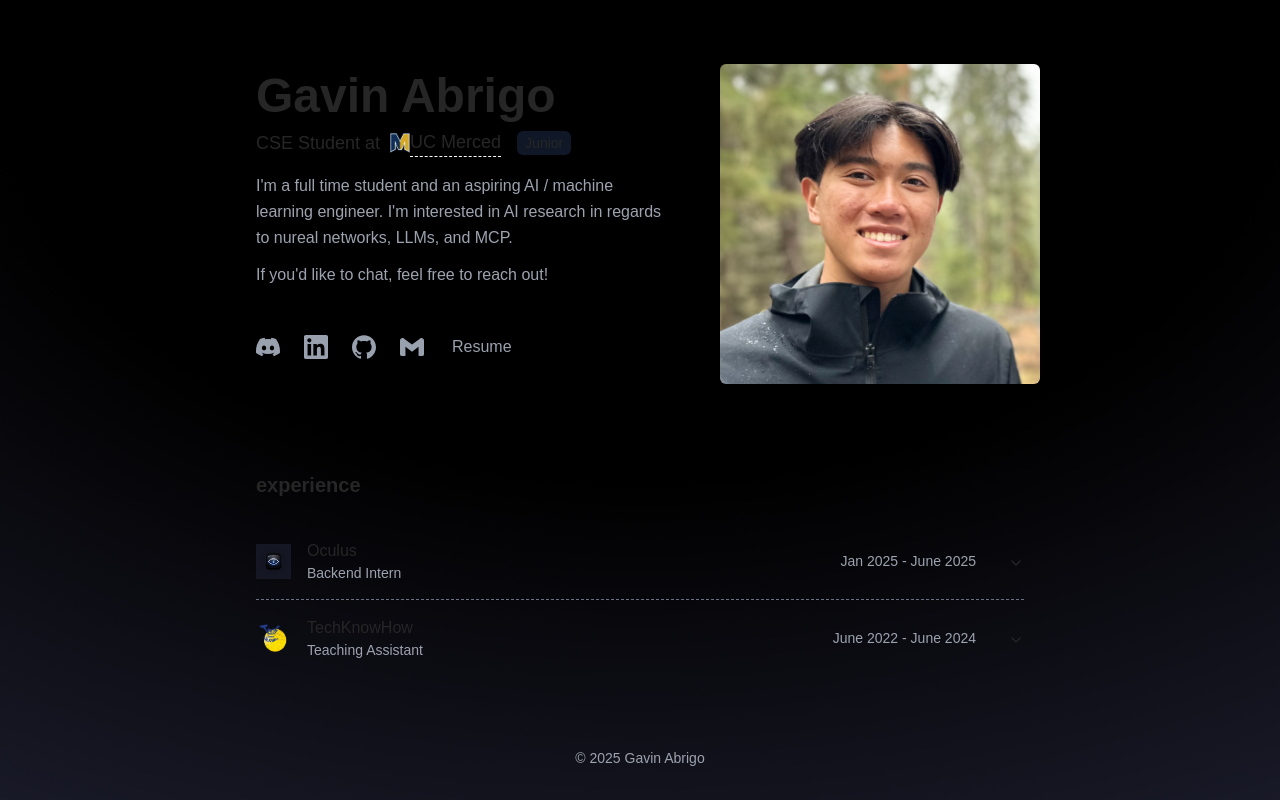
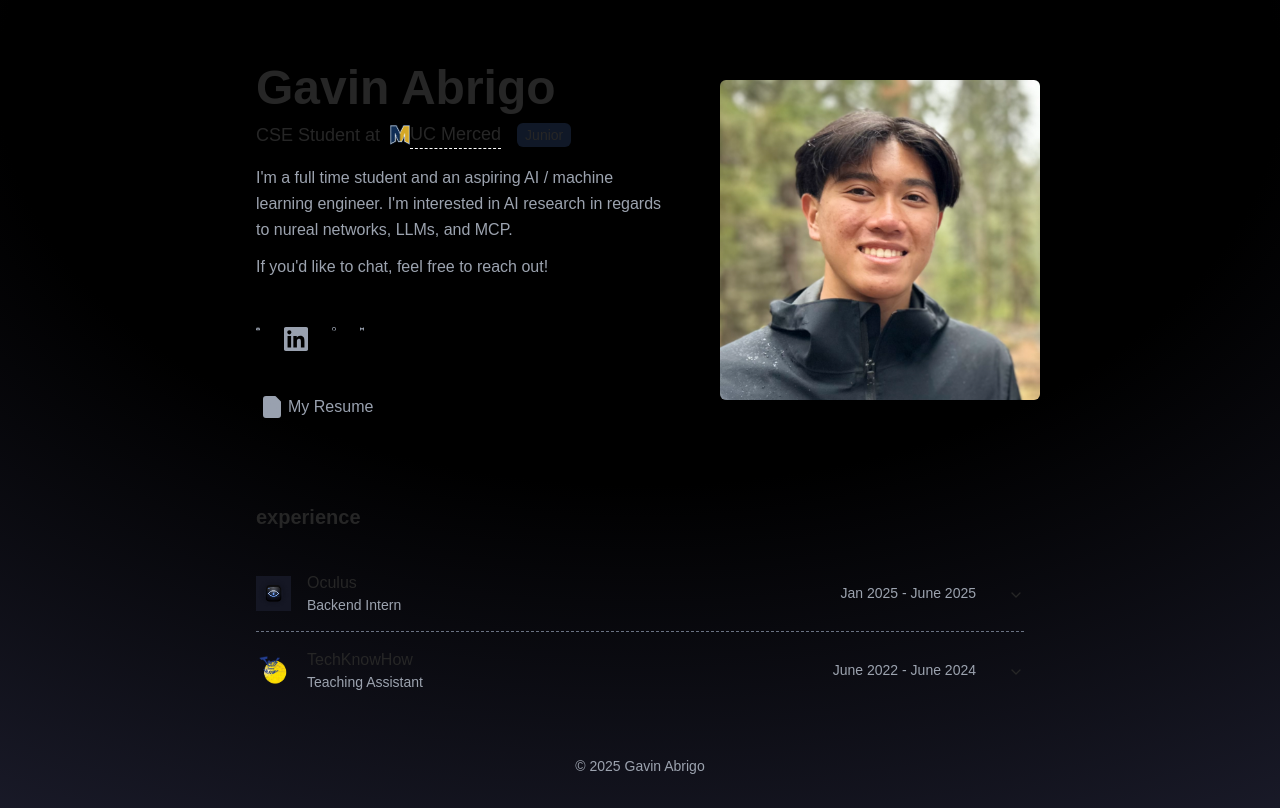
Before and after one commit to gav-ip/personal-website, a Next.js app: page / in a window 1280 px wide. Built offline with nearby package versions, Linux system fonts and the light colour scheme.

Commit message:
Update hero.tsx

```diff
--- a/src/app/components/hero.tsx
+++ b/src/app/components/hero.tsx
@@ -38,12 +38,7 @@ export default function Hero() {
       name: "Email",
       onClick: copyEmail,
       icon: <svg role="img" viewBox="0 0 24 24" xmlns="http://www.w3.org/2000/svg" fill="currentColor"><title>{siGmail.title}</title><path d={siGmail.path}/></svg>,
-    },
-    {
-      name: "Resume",
-      url: "/Gavin Abrigo - resume.pdf",
-      icon: <div className="flex items-center"> <FileText fill = "currentColor"/> <span className="ml-1">Resume</span></div>,
-    },
+    }
   ];
 
   return (
@@ -65,9 +60,7 @@ export default function Hero() {
           {socials.map((social) => (
             <div key={social.name} className="relative">
               <a href={social.url} onClick={social.onClick} className="text-gray-400 hover:text-white transition-colors p-1" target="_blank" rel="noopener noreferrer">
-                <div className="w-5 h-5 sm:w-6 sm:h-6">
-                  {social.icon}
-                </div>
+                {social.icon}
               </a>
               {social.name === 'Email' && showCopied && (
                 <div className="absolute -top-8 left-1/2 -translate-x-1/2 bg-gray-700 text-white text-xs rounded-md px-2 py-1">
@@ -76,6 +69,12 @@ export default function Hero() {
               )}
             </div>
           ))}
+        </div>
+        <div className="flex flex-row gap-4 sm:gap-6 justify-start mt-4">
+          <a href="/Gavin Abrigo - resume.pdf" target="_blank" rel="noopener noreferrer" className="text-gray-400 hover:text-white transition-colors p-1 flex items-center">
+            <FileText fill="currentColor" className="w-5 h-5 sm:w-6 sm:h-6" />
+            <span className="ml-1">My Resume</span>
+          </a>
         </div>
       </div>
 
```
